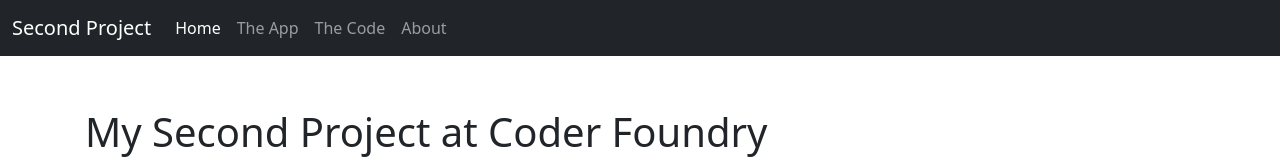
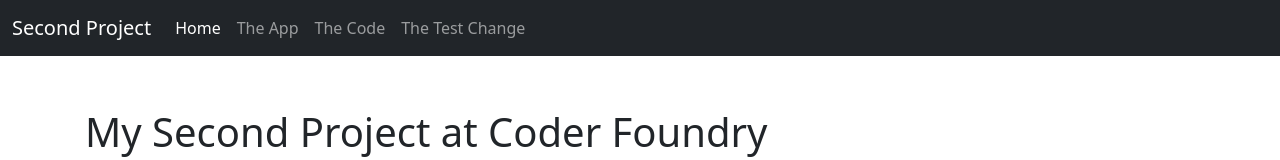
Before and after one commit to BPJFifthJoint68/SecondProject, a plain HTML site: page index.html in a window 1280 px wide. Shown: the top 160 px of the page. Drawn offline with nearby package versions, Linux system fonts and the light colour scheme.

Commit message:
Made a change to a link description

```diff
--- a/index.html
+++ b/index.html
@@ -36,7 +36,7 @@
                     <a class="nav-link" href="#">The Code</a>
                 </li>
                 <li class="nav-item">
-                    <a class="nav-link" href="#">About</a>
+                    <a class="nav-link" href="#">The Test Change</a>
                 </li>
             </ul>
         </div>
```
